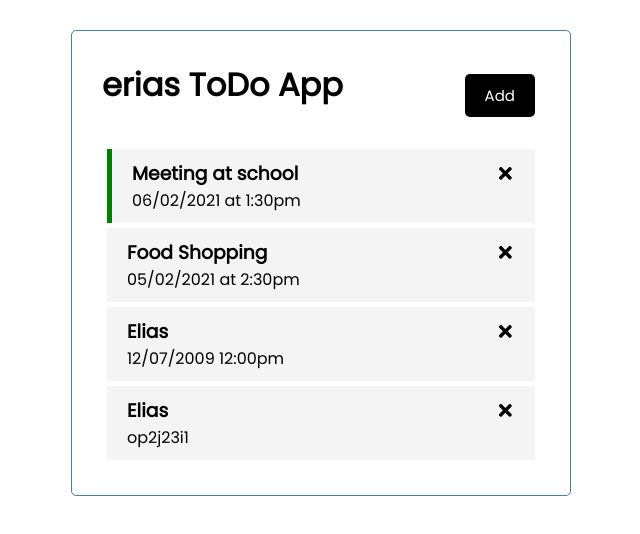
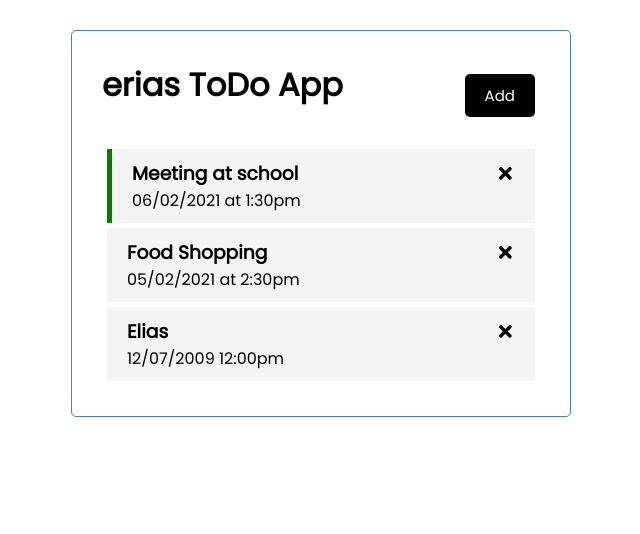
Before and after one commit to erias04/react-todo-app, a React (Create React App) app: page / in a window 1280 px wide. Shown: the top 534 px of the page, without its empty margins (319-959 px from the left). Built offline with nearby package versions, Linux system fonts and the light colour scheme; data requests are answered from the project's data file.

Commit message:
fetch a single task from the server

```diff
--- a/db.json
+++ b/db.json
@@ -17,12 +17,6 @@
       "day": "12/07/2009 12:00pm",
       "reminder": false,
       "id": 4
-    },
-    {
-      "text": "Elias",
-      "day": "op2j23i1",
-      "reminder": false,
-      "id": 5
     }
   ]
 }
--- a/src/App.js
+++ b/src/App.js
@@ -17,9 +17,17 @@
     getTasks()
   }, [/*user*/])
 
-  // Fetch tasks
+  // Fetch Task
   const fetchTasks = async () => {
     const res = await fetch('http://localhost:5000/tasks')
+    const data = await res.json()
+
+    return data
+  }
+
+  // Fetch Task
+  const fetchTask = async () => {
+    const res = await fetch(`http://localhost:5000/tasks/${id}`)
     const data = await res.json()
 
     return data
```
